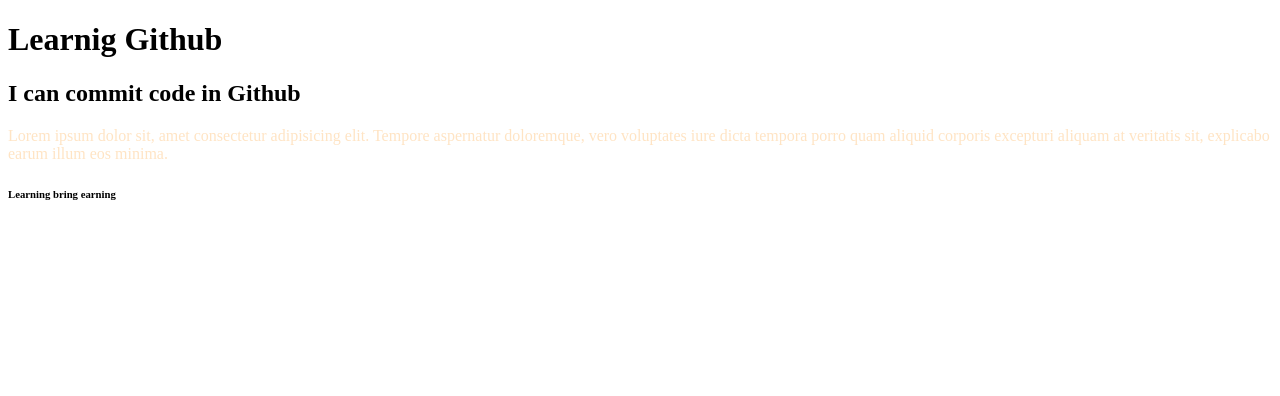
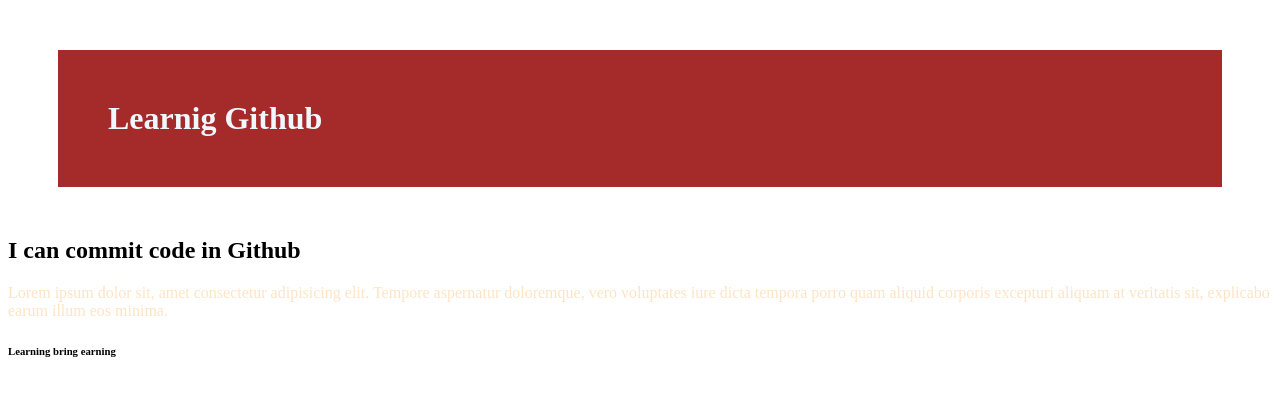
Before and after one commit to AhsanulMohsin/my-repo, a plain HTML site: page index.html in a window 1280 px wide. Drawn offline with Linux system fonts and the light colour scheme.

Commit message:
h1 bg color changed

```diff
--- a/style.css
+++ b/style.css
@@ -1,3 +1,9 @@
 p{
     color: bisque;
 }
+h1{
+    background-color: brown;
+    color: aliceblue;
+    padding: 50px;
+    margin: 50px;
+}
```
